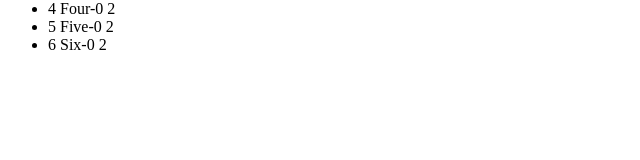
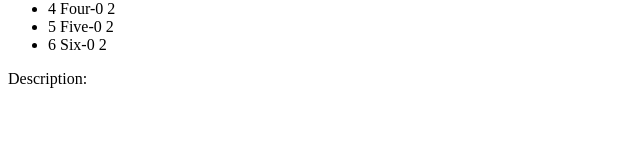
Before and after one commit to secondnumber/own-guess-scp, a React app: page / in a window 1280 px wide. Shown: the part 132-292 px from the top of the page, without its empty margins (0-640 px from the left). Built offline with nearby package versions, Linux system fonts and the light colour scheme.

Commit message:
feat: make prototype for description of choosing item

```diff
--- a/src/components/Answer/Answer.js
+++ b/src/components/Answer/Answer.js
@@ -1,15 +1,21 @@
-import React, {useState, useEffect, useRef} from 'react';
+import React, {useState, useEffect} from 'react';
 import Item from './Item/Item';
+import Description from '../Description/Description';
 
 const Answer = ({who, scpList, level}) => {
     const [hidden, setHidden] = useState(null);
+    const [shownName, setShownName] = useState(null);
+
+    const onItemClick = (name) => {
+        setShownName(name);
+    };
 
     useEffect(() => {
         setHidden(who);
     }, [hidden]);
 
     const itemsList = scpList[level].map((el) => (
-        <Item key={el.id} id={el.id} name={el.name} who={who} />
+        <Item key={el.id} id={el.id} name={el.name} who={who} onItemClick={onItemClick}/>
     ));
 
     return (
@@ -18,6 +24,7 @@ const Answer = ({who, scpList, level}) => {
             <ul>
                 {itemsList}
             </ul>
+            <Description shownName={shownName}/>
         </div>
     );
 };
--- a/src/components/Answer/Item/Item.js
+++ b/src/components/Answer/Item/Item.js
@@ -1,17 +1,22 @@
 import React, {useState} from 'react';
 
-const Item = ({who, id, name}) => {
+const Item = ({who, id, name, onItemClick}) => {
     const [checked, setChecked] = useState(false);
 
-    const onCheckItem = (id) => {
+    const onCheckItem = (id, name) => {
         if (!checked) {
-            console.log(who, id);
+            if (who === id) {
+                console.log('correct!')
+            } else {
+                console.log('wrong!')
+            }
         }
         setChecked(true);
+        onItemClick(name);
     };
 
     return (
-        <li onClick={() => {onCheckItem(id)}}>
+        <li onClick={() => {onCheckItem(id, name)}}>
             {id} {name} {who}
         </li>
     );
--- a/src/components/Description/Description.js
+++ b/src/components/Description/Description.js
@@ -1,9 +1,9 @@
 import React from 'react';
 
-const Description = (props) => {
+const Description = ({shownName}) => {
     return (
         <div>
-        Description
+        Description: {shownName}
         </div>
     );
 };
```
Also changed, not shown: 1 other file (tests, documents, lock files or other folders).
